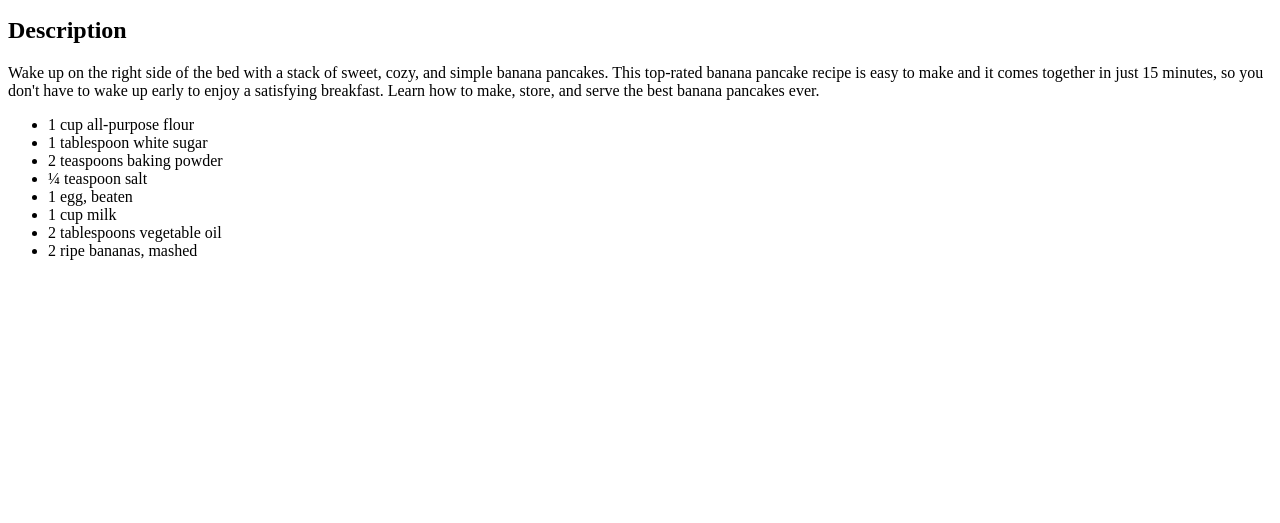
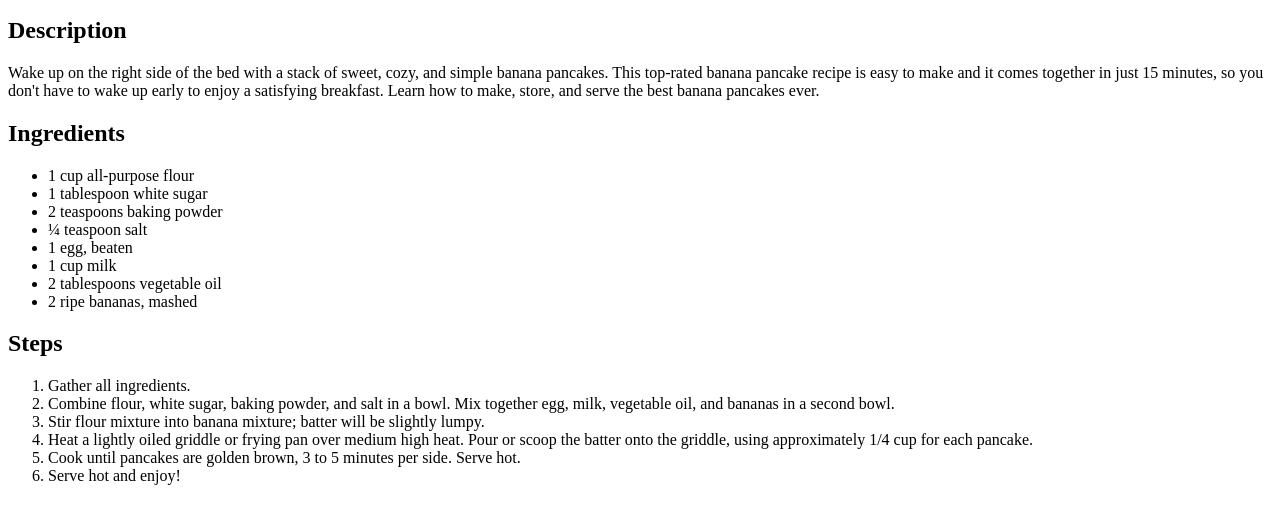
Before and after one commit to Cornars/odin-recipes, a plain HTML site: page recipes/banana-pancakes.html in a window 1280 px wide. Shown: the part 101-624 px from the top of the page. Drawn offline with Linux system fonts and the light colour scheme.

Commit message:
Add steps to make

```diff
--- a/recipes/banana-pancakes.html
+++ b/recipes/banana-pancakes.html
@@ -12,6 +12,7 @@
     <h2>Description</h2>
     <p>Wake up on the right side of the bed with a stack of sweet, cozy, and simple banana pancakes. This top-rated banana pancake recipe is easy to make and it comes together in just 15 minutes, so you don't have to wake up early to enjoy a satisfying breakfast.
         Learn how to make, store, and serve the best banana pancakes ever.</p>
+    <h2>Ingredients</h2>
     <ul>
         <li>1 cup all-purpose flour</li>
         <li>1 tablespoon white sugar</li>
@@ -22,5 +23,26 @@
         <li>2 tablespoons vegetable oil</li>
         <li>2 ripe bananas, mashed</li>
     </ul>
+    <h2>Steps</h2>
+    <ol>
+        <li>
+            Gather all ingredients.
+        </li>
+        <li>
+            Combine flour, white sugar, baking powder, and salt in a bowl. Mix together egg, milk, vegetable oil, and bananas in a second bowl.
+        </li>
+        <li>
+            Stir flour mixture into banana mixture; batter will be slightly lumpy.
+        </li>
+        <li>
+            Heat a lightly oiled griddle or frying pan over medium high heat. Pour or scoop the batter onto the griddle, using approximately 1/4 cup for each pancake.
+        </li>
+        <li>
+            Cook until pancakes are golden brown, 3 to 5 minutes per side. Serve hot.
+        </li>
+        <li>
+            Serve hot and enjoy!
+        </li>
+    </ol>
 </body>
 </html>
```
